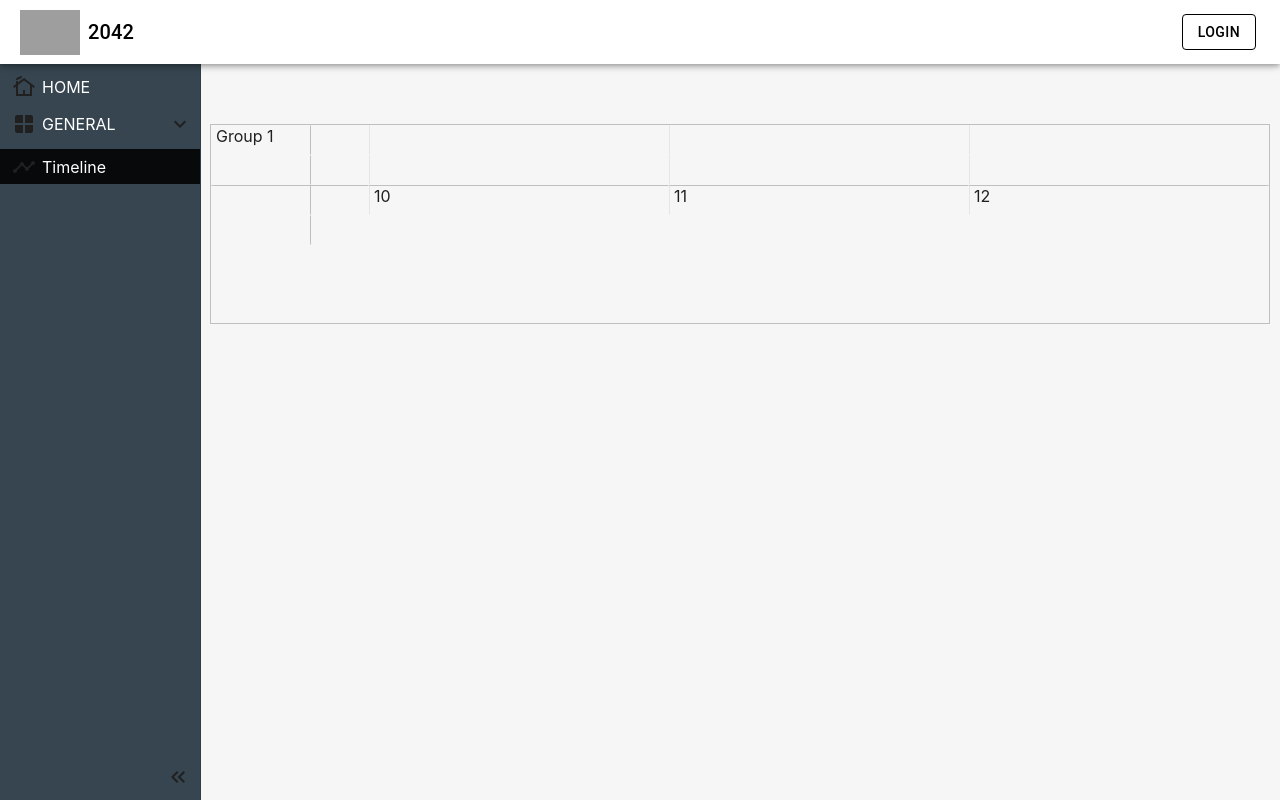
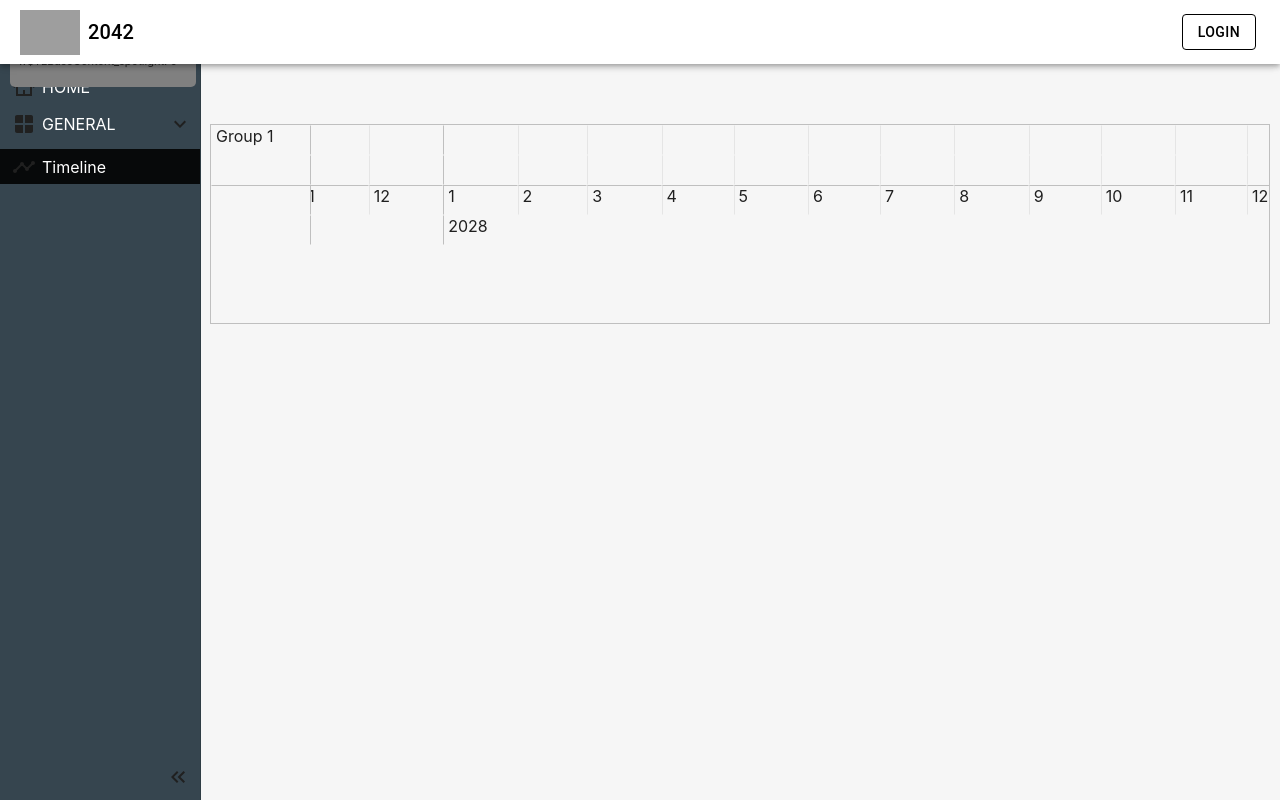
Before and after one commit to tungtuoitan/SuperApp, a React (Create React App) app in the folder frontend/: page /timeline in a window 1280 px wide. Built offline with nearby package versions, Linux system fonts and the light colour scheme; grey boxes are pictures that could not be loaded.

Commit message:
01-TLBase-03 add MouseTooltip, use pxPerMili to get spotlight

```diff
--- a/frontend/src/components/TL/TLBase/Store/TLBaseStore.tsx
+++ b/frontend/src/components/TL/TLBase/Store/TLBaseStore.tsx
@@ -17,6 +17,7 @@ export interface TLBaseContextData {
 
     ratio: React.MutableRefObject<number>;
     X$TLBaseContainer_spotlight: React.MutableRefObject<number>;
+    w$TLBaseContent: React.MutableRefObject<number>;
 
     mili$TLBaseContentLeft_spotlight: React.MutableRefObject<number>;
     mili$70_spotlight: React.MutableRefObject<number>;
@@ -35,6 +36,8 @@ export interface TLBaseContextData {
     setMouseDown: Dispatch<SetStateAction<boolean>>;
     mouseEnter: boolean;
     setMouseEnter: Dispatch<SetStateAction<boolean>>;
+    position: { x: number, y: number };
+    setPosition: Dispatch<SetStateAction<{ x: number; y: number; }>>
 };
 
 export const TLBaseContextDefaultValue: TLBaseContextData = {
@@ -43,12 +46,13 @@ export const TLBaseContextDefaultValue: TLBaseContextData = {
     curTIList: Array(50).fill([]),
     setCurTIList: () => {},
 
-    curL: {TILid: 3, timeTypeChange: false},
+    curL: {TILid: 3, timeTypeChange: false, zoomLv: 1},
     setCurL: () => {},
 
     ratio: {current: 0.5},
     X$TLBaseContainer_spotlight: {current: 0},
 
+    w$TLBaseContent: {current: 0},
     mili$TLBaseContentLeft_spotlight: {current: 0},
     mili$70_spotlight: {current: 0},
 
@@ -66,6 +70,9 @@ export const TLBaseContextDefaultValue: TLBaseContextData = {
     mouseEnter: false,
     setMouseEnter: () => {},
 
+    position: { x: 0, y: 0 },
+    setPosition: () => {},
+
 
 
 };
@@ -77,16 +84,18 @@ export const TLBaseProvider: React.FC<React.PropsWithChildren<React.PropsWithChi
     const [ curTIList, setCurTIList] = useState<TI[]>( Array(50).fill([]));
     const [spotlightMoment, setSpotlightMoment] = useState<Date>(new Date()); // là TI mà chuột hover vào
     const ratio = useRef<number>(0.5);
-    const X$TLBaseContainer_spotlight = useRef<number>(0);
 
-    const [curL, setCurL] = useState<curL>({TILid: 3, timeTypeChange: false});
+    const [curL, setCurL] = useState<curL>({TILid: 3, timeTypeChange: false, zoomLv: 1}); //!
 
     const [infiniteScrollLoading, setInfiniteScrollLoading] = useState<boolean>(false);
     const wheeling = useRef<boolean>(false);
     const scrollByHand = useRef<boolean>(true);
 
+    const X$TLBaseContainer_spotlight = useRef<number>(0);
+    const w$TLBaseContent = useRef<number>(0);
     const mili$TLBaseContentLeft_spotlight = useRef<number>(0);
     const mili$70_spotlight = useRef<number>(0);
+
 
     const TLBaseContainerRef = useRef<null| HTMLDivElement>(null);
     const TLBaseContentRef = useRef<null| HTMLDivElement>(null);
@@ -96,6 +105,9 @@ export const TLBaseProvider: React.FC<React.PropsWithChildren<React.PropsWithChi
 
     const [mouseDown, setMouseDown] = useState<boolean>(false);
     const [mouseEnter, setMouseEnter] = useState<boolean>(false);
+
+    const [position, setPosition] = useState({ x: 0, y: 0 });
+
 
     return (
         <TLBaseStore.Provider
@@ -110,7 +122,7 @@ export const TLBaseProvider: React.FC<React.PropsWithChildren<React.PropsWithChi
 
                 ratio,
                 X$TLBaseContainer_spotlight,
-
+                w$TLBaseContent,
                 mili$TLBaseContentLeft_spotlight,
                 mili$70_spotlight,
 
@@ -127,6 +139,9 @@ export const TLBaseProvider: React.FC<React.PropsWithChildren<React.PropsWithChi
                 setMouseDown,
                 mouseEnter,
                 setMouseEnter,
+
+                position,
+                setPosition,
             }}>
             {children}
         </TLBaseStore.Provider>
--- a/frontend/src/components/TL/TLBase/TLBaseHelpers.tsx
+++ b/frontend/src/components/TL/TLBase/TLBaseHelpers.tsx
@@ -1,4 +1,4 @@
-import { _TLL, TI, TimeType, timeValue, totalTI } from "../TLConfigs";
+import { _TLL, TI, TimeType, miliPer, totalTI } from "../TLConfigs";
 import { useTLBaseStore } from "./Store/TLBaseStore";
 
 export function useTLBaseHelpers() {
@@ -27,22 +27,22 @@ export function useTLBaseHelpers() {
         return newDate;
     }
 
-    const getTIValue = (TI: TI, curTIL: number) =>  { // value ở đây là value sẽ hiển thị trên UI
-        switch (_TLL[curTIL].timeType) {
+    const getTIValue = (TI: TI, curL: number) =>  { // value ở đây là value sẽ hiển thị trên UI
+        switch (_TLL[curL].timeType) {
             case 'min':
-                return TI.date?.getMinutes().toString();
+                return new Date(TI.date).getMinutes().toString() + 'm';
             case 'hour':
-                return TI.date?.getHours().toString();
+                return (new Date(TI.date).getHours()).toString() + 'h';
             case 'day':
-                return TI.date?.getDate().toString();
+                return new Date(TI.date).getDate().toString();
             case 'month':
-                return (TI.date?.getMonth()+1).toString();
+                return (new Date(TI.date).getMonth()+1).toString();
             case 'year':
-                return TI.date?.getFullYear().toString();
+                return new Date(TI.date).getFullYear().toString();
             case 'century':
-                return TI.date?.getFullYear().toString();
+                return new Date(TI.date).getFullYear().toString();
             default:
-                return TI.date?.toLocaleDateString();
+                return new Date(TI.date).toLocaleDateString();
         }
     }
 
@@ -108,8 +108,10 @@ export function useTLBaseHelpers() {
 
     }
 
-    const mili$TLBaseContentLeft_TILeft = curTIList[0].date?.getTime() ?? 0;
-
+    const mili$70_TILeft = curTIList[0].date?.getTime() ?? 0;
+    const getMili$DateA_DateB = (dateA: Date, dateB: Date) => {
+        return Math.abs(dateA.getTime() - dateB.getTime());
+    }
 
 
 return {
@@ -117,7 +119,8 @@ return {
     getTIValue,
     updateTIList$WhenTouchEdge,
     floorDate,
-    mili$TLBaseContentLeft_TILeft,
+    mili$70_TILeft,
+    getMili$DateA_DateB,
 }
 
 }
--- a/frontend/src/components/TL/TLBase/UI/TLBase.tsx
+++ b/frontend/src/components/TL/TLBase/UI/TLBase.tsx
@@ -1,14 +1,16 @@
 import { useEffect } from "react";
 import { TLColumn, GroupColumn } from "./TIColumn";
 import { useTLBaseStore } from "../Store/TLBaseStore";
-import { _TLL, TI, timeValue, totalTI } from "../../TLConfigs";
+import { _TLL, TI, miliPer, totalTI } from "../../TLConfigs";
 import { useTLBaseHelpers } from "../TLBaseHelpers";
+import { Mouse } from "@mui/icons-material";
+import { MouseTooltip } from "../../UI/MouseTooltip";
 
 export const TLBase = () => {
-    const { TLBaseContainerRef, curTIList, setCurTIList, scrollByHand, TLBaseContentRef, ratio, X$TLBaseContainer_spotlight,
-        curL, setCurL,
-        startX, startScrollX, mouseDown, setMouseDown, mouseEnter, setMouseEnter, spotlightMoment, setSpotlightMoment } = useTLBaseStore();
-    const { getNewDate, getTIValue, updateTIList$WhenTouchEdge, floorDate, mili$TLBaseContentLeft_TILeft } = useTLBaseHelpers();
+    const { TLBaseContainerRef, curTIList, setCurTIList, scrollByHand, TLBaseContentRef, ratio, X$TLBaseContainer_spotlight, mili$70_spotlight,
+        curL, setCurL, w$TLBaseContent,
+        startX, startScrollX, mouseDown, setMouseDown, mouseEnter, setMouseEnter, spotlightMoment, setSpotlightMoment, setPosition } = useTLBaseStore();
+    const { getNewDate, getTIValue, updateTIList$WhenTouchEdge, floorDate, mili$70_TILeft, getMili$DateA_DateB } = useTLBaseHelpers();
 
 
     // when init
@@ -20,7 +22,7 @@ export const TLBase = () => {
         }
 
         // set curTIList
-        const newDateLeft = floorDate(new Date(2024, 10, 17, 12, 59), _TLL[curL.TILid].timeType);
+        const newDateLeft = floorDate(new Date(2024, 10, 17, 12, 59, 59), _TLL[curL.TILid].timeType);
         const newTIList = [] as TI[];
         for (let i = 0; i < totalTI; i++) {
             const TI = {
@@ -31,6 +33,7 @@ export const TLBase = () => {
         }
 
         setCurTIList(newTIList);
+        console.log("newTIList:", newTIList);
 
     }, []);
 
@@ -68,6 +71,7 @@ export const TLBase = () => {
                 display: 'flex',
             }}>
             <GroupColumn val={'Group 1'} width="100px" id="" />
+            <MouseTooltip />
             <div
                 id="TLBaseContainer"
                 ref={TLBaseContainerRef}
@@ -97,13 +101,14 @@ export const TLBase = () => {
                     }
                 }}
                 onMouseMove={(e: React.MouseEvent<HTMLDivElement, MouseEvent>) => {
+                    setPosition({ x: e.clientX ?? 0, y: e.clientY ?? 0 });
                     // 1. tính ratio
                     const X$TLBaseContent_spotlight = e.clientX - (TLBaseContentRef.current?.getBoundingClientRect()?.left ?? 0);
-                    const TLBaseContentWidth = TLBaseContentRef.current?.getBoundingClientRect()?.width ?? 0;
-                    ratio.current = X$TLBaseContent_spotlight / TLBaseContentWidth;
+                    w$TLBaseContent.current = TLBaseContentRef.current?.getBoundingClientRect()?.width ?? 0;
+                    ratio.current = X$TLBaseContent_spotlight / w$TLBaseContent.current;
 
                     // 2. tính spotlightMoment
-                    console.log(new Date(mili$TLBaseContentLeft_TILeft))
+                    // mili$70_spotlight.current = mili$70_TILeft
 
 
                     // 2.scroll khi mousedownmousemove
@@ -126,7 +131,7 @@ export const TLBase = () => {
                     if (curL.TILid === 0 || curL.TILid === _TLL.length - 1) return;
 
                     // 1.calc newTIL
-                    let newL = {...curL}
+                    let newL = { ...curL }
                     if (e.deltaY > 0)
                         newL.TILid = curL.TILid + 1;
                     else
@@ -135,9 +140,11 @@ export const TLBase = () => {
                     // 2. update
                     if (_TLL[curL.TILid].timeType !== _TLL[newL.TILid].timeType) {
                         newL.timeTypeChange = true;
+                        newL.zoomLv = 1;
                     }
                     else {
                         newL.timeTypeChange = false;
+                        newL.zoomLv++;
                         X$TLBaseContainer_spotlight.current = e.clientX - (TLBaseContainerRef.current?.getBoundingClientRect()?.left ?? 0);
                     }
                     setCurL(newL);
@@ -151,9 +158,9 @@ export const TLBase = () => {
                         // width: '100%',
                     }}
                 >
-                    {curTIList.map((TI, index) => (
+                    {curTIList.map((TI, i) => (
                         <TLColumn
-                            id={'TLColumn-' + index.toString()}
+                            id={'TLColumn-' + i.toString()}
                             key={TI.id}
                             val={getTIValue(TI, curL.TILid) ?? ''}
                             val2={
@@ -172,7 +179,14 @@ export const TLBase = () => {
                                     return ''
                                 })()
                             }
-                            width={_TLL[curL.TILid].wi + 'px'} />
+                            width={
+                                (_TLL[curL.TILid].pxPerMili * curL.zoomLv * (
+                                    getMili$DateA_DateB(
+                                        getNewDate(TI.date ?? new Date(), 1), TI.date ?? new Date())
+                                    ))
+                                        // (getNewDate(TI.date ?? new Date(), 1).getTime() - (TI.date ?? new Date()).getTime()) / 1000 / 60))
+                                + 'px'}
+                             />
                     ))}
                 </div>
             </div>
--- a/frontend/src/components/TL/TLConfigs.ts
+++ b/frontend/src/components/TL/TLConfigs.ts
@@ -1,9 +1,9 @@
-export const timeValue = {
-    min: 1,
-    hour: 60,
-    day: 1440,
+export const miliPer = {
+    sec: 1000,
+    min: 60000,
+    hou: 3600000,
+    day: 86400000,
 }
-export const px$initTI = 50
 export const maxWs = {
     min: 300,
     hour: 300,
@@ -12,17 +12,19 @@ export const maxWs = {
     year: 300,
     century: 300,
 }
-export type TimeType = 'min' | 'hour' | 'day' | 'week' | 'month' | 'year' | 'century';
+export type TimeType = 'min' | 'hour' | 'day' | 'month' | 'year' | 'century';
 
 export type curL = {
     TILid: number,
     timeTypeChange: boolean,
+    zoomLv: 1|2|3|4|5|6|7|8|9|10,
 }
 export type TIL = {
     id: number,
     wi: number,
     // value: number,
     timeType: TimeType,
+    pxPerMili: number,
 }
 
 export type TI = { // mỗi TI là 1 Date + timeType
@@ -31,12 +33,12 @@ export type TI = { // mỗi TI là 1 Date + timeType
     date: Date,
 }
 export const totalTI = 100; // hard code (tính luôn số 0 thì sẽ là 100 TI)
-
+export const px$PerMili_Init = 50/60
 export const _TLL: TIL[] = [ // đây là array chứa các timelineLevel
-    { id: 0, wi: maxWs.min, timeType: 'min' }, // id của TI === index của chính nó
-    { id: 1, wi: maxWs.hour, timeType: 'hour' },
-    { id: 2, wi: maxWs.day, timeType: 'day' },
-    { id: 3, wi: maxWs.month, timeType: 'month' },
-    { id: 4, wi: maxWs.year, timeType: 'year' },
-    { id: 5, wi: maxWs.century, timeType: 'century' },
+    { id: 0, wi: maxWs.min, timeType: 'min',         pxPerMili: 50/miliPer.hou }, // id của TI === index của chính nó
+    { id: 1, wi: maxWs.hour, timeType: 'hour',       pxPerMili: 50/miliPer.hou },
+    { id: 2, wi: maxWs.day, timeType: 'day',         pxPerMili: 50/miliPer.hou },
+    { id: 3, wi: maxWs.month, timeType: 'month',     pxPerMili: 50/miliPer.hou/500 },
+    { id: 4, wi: maxWs.year, timeType: 'year',       pxPerMili: 50/miliPer.hou },
+    { id: 5, wi: maxWs.century, timeType: 'century', pxPerMili: 50/miliPer.hou },
 ]
--- /dev/null
+++ b/frontend/src/components/TL/UI/MouseTooltip.tsx
@@ -0,0 +1,44 @@
+import React, { useState } from "react";
+import { useTLBaseStore } from "../TLBase/Store/TLBaseStore";
+import { useTLBaseHelpers } from "../TLBase/TLBaseHelpers";
+import { _TLL } from "../TLConfigs";
+
+
+export const MouseTooltip = () => {
+    const {position, mili$70_spotlight, ratio, w$TLBaseContent, curL} = useTLBaseStore();
+    const {mili$70_TILeft} = useTLBaseHelpers();
+
+  return (
+      <div
+        style={{
+          position: "absolute",
+          left: position.x + 10 + 'px', // Cách con chuột 10px theo chiều ngang
+          top: position.y + 10 + 'px',  // Cách con chuột 10px theo chiều dọc
+          backgroundColor: "gray",
+          color: "white",
+          padding: "8px",
+          fontSize: '11px',
+          borderRadius: "5px",
+          pointerEvents: "none", // Không bị ảnh hưởng bởi con chuột
+          zIndex: 1000,
+          textAlign: 'left',
+        }}
+      >
+        <p>
+            70_TIleft: {new Date(mili$70_TILeft + ratio.current * w$TLBaseContent.current / (_TLL[curL.TILid].pxPerMili * curL.zoomLv)).toLocaleString()}
+        </p>
+        {/* <p>
+            70_spl: {new Date(mili$70_spotlight.current).toLocaleString()}
+        </p> */}
+        <p>
+            w$TLBaseContent_spotlight: {ratio.current * w$TLBaseContent.current}
+        </p>
+        {/* <p>
+            ratio: {ratio.current}
+        </p>
+        <p>
+            w$TLBaseContent: {w$TLBaseContent.current}
+        </p> */}
+        </div>
+  );
+};
```
